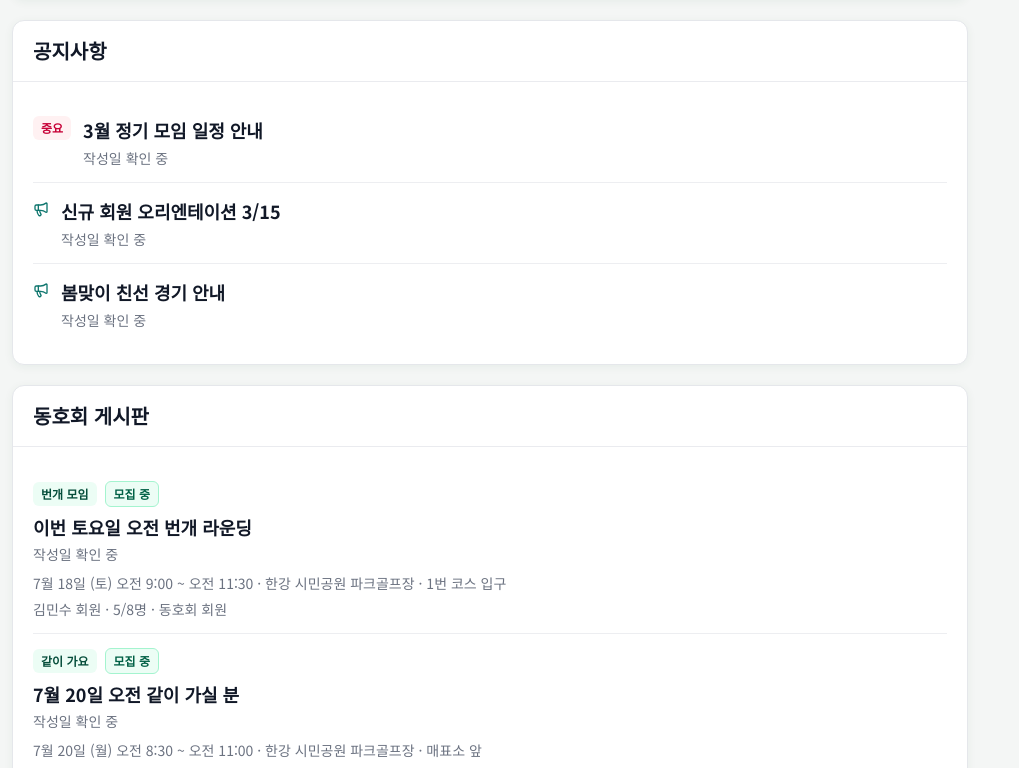
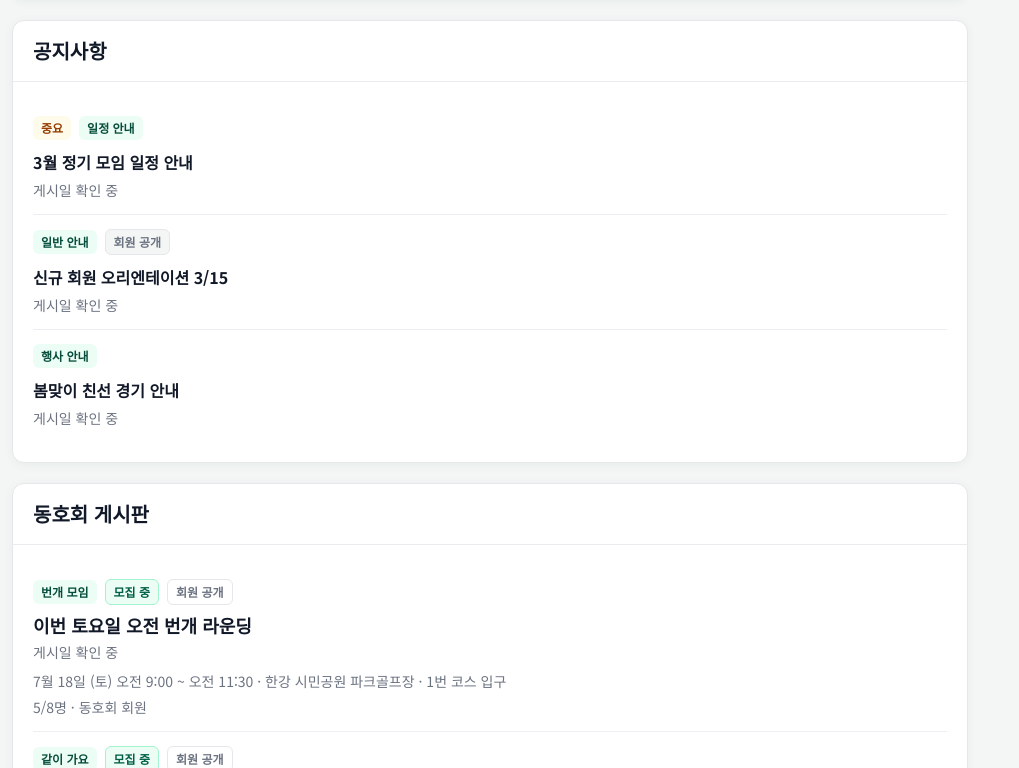
Before and after one commit to ggumggab-2604/pul-platform, a Next.js app: page /clubs/1 in a window 1280 px wide. Shown: the part 2592-3360 px from the top of the page, without its empty margins (0-1019 px from the left). Built offline with nearby package versions, Linux system fonts and the light colour scheme.

Commit message:
PUL approved club notice board structure step 7-5

```diff
--- a/src/components/clubs/detail/ClubDetailSections.tsx
+++ b/src/components/clubs/detail/ClubDetailSections.tsx
@@ -3,6 +3,8 @@ import { ClubEventParticipationPanel } from "@/components/clubs/detail/ClubEvent
 import { Card } from "@/components/ui/Card";
 import {
   clubDetailRecruitStatusLabels,
+  clubNoticeImportanceLabels,
+  clubNoticeTypeLabels,
   clubOfficialEventReservationMethodLabels,
   clubOfficialEventStatusLabels,
   clubOfficialEventTypeLabels,
@@ -14,7 +16,7 @@ import { getCourseDetailPageData } from "@/data/courseDetailPageData";
 import { courseMapItems, courseTypeLabels, operationLabels } from "@/data/courseMapData";
 import { cn } from "@/lib/utils";
 import type { ClubDetailData, ClubDetailPost, ClubOfficialEvent } from "@/types";
-import { CalendarDays, Camera, Flag, MapPin, Megaphone } from "lucide-react";
+import { CalendarDays, Camera, Flag, MapPin } from "lucide-react";
 import Image from "next/image";
 import Link from "next/link";
 import type { ReactNode } from "react";
@@ -305,37 +307,69 @@ export function ClubNoticesSection({ detail }: ClubDetailSectionsProps) {
       {notices.length > 0 ? (
         <ul className="divide-y divide-pul-border/70" data-testid="club-notice-list">
           {notices.map((notice) => (
-            <li key={notice.id} className="flex items-start gap-3 py-3 lg:py-3.5">
-              {notice.important ? (
-                <span className="shrink-0 rounded-md bg-rose-50 px-2 py-1 text-xs font-bold text-rose-700">중요</span>
-              ) : (
-                <Megaphone className="mt-1 h-4 w-4 shrink-0 text-pul-point" aria-hidden="true" />
-              )}
-              <div className="min-w-0">
-                <p className="break-words font-bold leading-snug text-foreground lg:leading-7">{notice.title}</p>
-                <p className="mt-1 text-sm text-pul-muted">{notice.date ?? "작성일 확인 중"}</p>
+            <li key={notice.id} className="py-3.5">
+              <div className="flex flex-wrap items-center gap-2">
+                {notice.importance !== "normal" ? (
+                  <span
+                    className={cn(
+                      "rounded-md px-2 py-1 text-xs font-bold",
+                      notice.importance === "urgent"
+                        ? "bg-rose-100 text-rose-800"
+                        : "bg-amber-50 text-amber-800",
+                    )}
+                  >
+                    {clubNoticeImportanceLabels[notice.importance]}
+                  </span>
+                ) : null}
+                <span className="rounded-md bg-pul-light px-2 py-1 text-xs font-bold text-pul-deep">
+                  {clubNoticeTypeLabels[notice.noticeType]}
+                </span>
+                {notice.visibility === "clubMembers" ? (
+                  <span className="rounded-md border border-pul-border bg-pul-page px-2 py-1 text-xs font-bold text-pul-muted">
+                    회원 공개
+                  </span>
+                ) : null}
               </div>
+              <h3 className="mt-2 break-words text-base font-bold leading-snug text-foreground lg:leading-7">
+                {notice.title}
+              </h3>
+              <p className="mt-1 text-sm text-pul-muted">
+                {notice.publishedAt
+                  ? postDateFormatter.format(new Date(notice.publishedAt))
+                  : "게시일 확인 중"}
+              </p>
             </li>
           ))}
         </ul>
       ) : (
-        <EmptyState>등록된 공지사항이 없습니다.</EmptyState>
+        <EmptyState>
+          등록된 공지사항이 없습니다.
+          <br />
+          새로운 안내는 운영진이 등록하면 이곳에 표시됩니다.
+        </EmptyState>
       )}
     </Card>
   );
 }
 
 export function ClubBoardSection({ detail }: ClubDetailSectionsProps) {
-  const posts = (detail.posts ?? []).slice(0, 3);
+  const posts = (detail.posts ?? [])
+    .filter(
+      (post) =>
+        post.moderationStatus === "visible" &&
+        (post.postStatus === "published" || post.postStatus === "edited"),
+    )
+    .slice(0, 3);
   return (
     <Card id="club-board" title="동호회 게시판" className="scroll-mt-28">
       {posts.length > 0 ? (
-        <ul className="divide-y divide-pul-border/70">
+        <ul className="divide-y divide-pul-border/70" data-testid="club-board-list">
           {posts.map((post) => {
             const course = post.linkedCourseId
               ? courseMapItems.find((item) => item.id === post.linkedCourseId)
               : undefined;
             const schedule = formatPostPeriod(post);
+            const publishedAt = post.publishedAt ?? post.createdAt;
             return (
               <li key={post.id} className="py-3.5">
                 <div className="flex flex-wrap items-center gap-2">
@@ -343,14 +377,30 @@ export function ClubBoardSection({ detail }: ClubDetailSectionsProps) {
                     {clubPostTypeLabels[post.postType]}
                   </span>
                   {post.recruitmentStatus ? (
-                    <span className="rounded-md border border-emerald-200 bg-emerald-50 px-2 py-1 text-xs font-bold text-emerald-800">
+                    <span
+                      className={cn(
+                        "rounded-md border px-2 py-1 text-xs font-bold",
+                        post.recruitmentStatus === "recruiting"
+                          ? "border-emerald-200 bg-emerald-50 text-emerald-800"
+                          : post.recruitmentStatus === "cancelled"
+                            ? "border-rose-200 bg-rose-50 text-rose-700"
+                            : "border-pul-border bg-pul-page text-pul-muted",
+                      )}
+                    >
                       {clubPostRecruitmentStatusLabels[post.recruitmentStatus]}
+                    </span>
+                  ) : null}
+                  {post.visibility === "clubMembers" ? (
+                    <span className="rounded-md border border-pul-border bg-white px-2 py-1 text-xs font-bold text-pul-muted">
+                      회원 공개
                     </span>
                   ) : null}
                 </div>
                 <h3 className="mt-2 break-words font-bold leading-snug text-foreground">{post.title}</h3>
                 <p className="mt-1 text-sm text-pul-muted">
-                  {post.createdAt ? postDateFormatter.format(new Date(post.createdAt)) : "작성일 확인 중"}
+                  {publishedAt
+                    ? postDateFormatter.format(new Date(publishedAt))
+                    : "게시일 확인 중"}
                 </p>
                 {schedule || course || post.location ? (
                   <p className="mt-2 break-words text-sm leading-relaxed text-pul-muted">
@@ -359,13 +409,15 @@ export function ClubBoardSection({ detail }: ClubDetailSectionsProps) {
                     {post.location ? ` · ${post.location}` : ""}
                   </p>
                 ) : null}
-                <p className="mt-1 break-words text-sm text-pul-muted">
-                  {post.authorName ?? "작성자 확인 중"}
-                  {post.capacity !== undefined
-                    ? ` · ${post.participantCount ?? 0}/${post.capacity}명`
-                    : ""}
-                  {post.participantTarget ? ` · ${post.participantTarget}` : ""}
-                </p>
+                {post.capacity !== undefined || post.participantTarget ? (
+                  <p className="mt-1 break-words text-sm text-pul-muted">
+                    {post.capacity !== undefined
+                      ? `${post.participantCount ?? 0}/${post.capacity}명`
+                      : ""}
+                    {post.capacity !== undefined && post.participantTarget ? " · " : ""}
+                    {post.participantTarget ?? ""}
+                  </p>
+                ) : null}
               </li>
             );
           })}
--- a/src/data/clubData.ts
+++ b/src/data/clubData.ts
@@ -3,6 +3,7 @@ import type {
   ClubEventRecruitmentStatus,
   ClubEventStatus,
   ClubEventType,
+  ClubDetailNotice,
   ClubDetailPost,
   ClubJoinInquiryAvailableDay,
   ClubJoinInquiryExperience,
@@ -335,6 +336,23 @@ export const clubPostRecruitmentStatusLabels: Record<
   cancelled: "취소",
 };
 
+export const clubNoticeTypeLabels: Record<ClubDetailNotice["noticeType"], string> = {
+  general: "일반 안내",
+  schedule: "일정 안내",
+  rule: "운영 규칙",
+  urgent: "긴급 안내",
+  event: "행사 안내",
+  closure: "휴회·휴장",
+};
+
+export const clubNoticeImportanceLabels: Record<
+  Exclude<ClubDetailNotice["importance"], "normal">,
+  string
+> = {
+  important: "중요",
+  urgent: "긴급",
+};
+
 export const clubEventStatusLabels: Record<ClubEventStatus, string> = {
   monthlyMeeting: "월례회 운영중",
   regularRound: "정기 라운드 있음",
@@ -454,12 +472,12 @@ export const clubDetailPosts: ClubDetailPost[] = [
     linkedCourseId: "1",
     location: "1번 코스 입구",
     participantTarget: "동호회 회원",
-    summary: "가볍게 두 바퀴 라운딩한 뒤 현장에서 마무리합니다.",
-    authorName: "김민수 회원",
+    contentSummary: "가볍게 두 바퀴 라운딩한 뒤 현장에서 마무리합니다.",
     authorRole: "member",
     recruitmentStatus: "recruiting",
     visibility: "clubMembers",
     moderationStatus: "visible",
+    postStatus: "published",
   },
   {
     id: "cp-1-companion-2026-07-20",
@@ -473,12 +491,12 @@ export const clubDetailPosts: ClubDetailPost[] = [
     linkedCourseId: "1",
     location: "매표소 앞",
     participantTarget: "초보 회원 환영",
-    summary: "천천히 연습 라운딩하실 회원 두 분을 기다립니다.",
-    authorName: "이영희 회원",
+    contentSummary: "천천히 연습 라운딩하실 회원 두 분을 기다립니다.",
     authorRole: "member",
     recruitmentStatus: "recruiting",
     visibility: "clubMembers",
     moderationStatus: "visible",
+    postStatus: "published",
   },
 ];
 
@@ -624,6 +642,126 @@ export const memberStyleLabels: Record<ClubMemberStyle, string> = {
   senior: "시니어 중심",
   family: "가족 모임",
   competition: "대회 준비",
+};
+
+type ClubNoticeDisplayMetadata = Pick<
+  ClubDetailNotice,
+  "noticeType" | "importance" | "visibility"
+>;
+
+/** 기존 공지 제목에 명시적으로 연결된 상세 표시 메타데이터입니다. */
+const clubNoticeMetadataByTitle: Record<string, ClubNoticeDisplayMetadata> = {
+  "3월 정기 모임 일정 안내": {
+    noticeType: "schedule",
+    importance: "important",
+    visibility: "public",
+  },
+  "신규 회원 오리엔테이션 3/15": {
+    noticeType: "general",
+    importance: "normal",
+    visibility: "clubMembers",
+  },
+  "봄맞이 친선 경기 안내": {
+    noticeType: "event",
+    importance: "normal",
+    visibility: "public",
+  },
+  "4월 회원 대기 명단 접수": {
+    noticeType: "general",
+    importance: "important",
+    visibility: "clubMembers",
+  },
+  "봄 시즌 개장 안내": {
+    noticeType: "general",
+    importance: "normal",
+    visibility: "public",
+  },
+  "5월 송도 오픈 대회 참가 신청": {
+    noticeType: "event",
+    importance: "important",
+    visibility: "public",
+  },
+  "여성회원 모집 공지": {
+    noticeType: "general",
+    importance: "normal",
+    visibility: "public",
+  },
+  "봄 시즌 정기 모임 일정": {
+    noticeType: "schedule",
+    importance: "important",
+    visibility: "public",
+  },
+  "신규 멘토 모집": {
+    noticeType: "general",
+    importance: "normal",
+    visibility: "clubMembers",
+  },
+  "4월 봄나들이 라운딩": {
+    noticeType: "event",
+    importance: "important",
+    visibility: "public",
+  },
+  "신규 회원 환영회": {
+    noticeType: "event",
+    importance: "normal",
+    visibility: "clubMembers",
+  },
+  "2026 시즌 모집 마감": {
+    noticeType: "closure",
+    importance: "important",
+    visibility: "public",
+  },
+  "전국 대회 일정 공유": {
+    noticeType: "event",
+    importance: "normal",
+    visibility: "clubMembers",
+  },
+  "여성 입문반 4월 개강": {
+    noticeType: "schedule",
+    importance: "important",
+    visibility: "public",
+  },
+  "대기 명단 순번 안내": {
+    noticeType: "general",
+    importance: "normal",
+    visibility: "clubMembers",
+  },
+  "봄 제주 오픈 행사": {
+    noticeType: "event",
+    importance: "important",
+    visibility: "public",
+  },
+  "관광객 회원 안내": {
+    noticeType: "general",
+    importance: "normal",
+    visibility: "public",
+  },
+  "시니어 입문반 4월 모집": {
+    noticeType: "schedule",
+    importance: "important",
+    visibility: "public",
+  },
+  "건강검진 연계 프로그램": {
+    noticeType: "general",
+    importance: "normal",
+    visibility: "clubMembers",
+  },
+  "가족의 날 5월 일정": {
+    noticeType: "event",
+    importance: "important",
+    visibility: "public",
+  },
+  "대기 명단 안내": {
+    noticeType: "general",
+    importance: "normal",
+    visibility: "clubMembers",
+  },
+};
+
+const defaultClubNoticeMetadata: ClubNoticeDisplayMetadata = {
+  noticeType: "general",
+  importance: "normal",
+  visibility: "public",
 };
 
 export const parkGolfClubs: ParkGolfClub[] = [
@@ -939,6 +1077,12 @@ export const parkGolfClubs: ParkGolfClub[] = [
   },
 ];
 
+const clubNoticeImportanceRank: Record<ClubDetailNotice["importance"], number> = {
+  urgent: 0,
+  important: 1,
+  normal: 2,
+};
+
 /** 목록 기본정보를 단일 기준으로 사용해 상세페이지 데이터를 구성합니다. */
 export function getClubDetailData(id: string): ClubDetailData | undefined {
   const club = parkGolfClubs.find((item) => item.id === id);
@@ -948,8 +1092,37 @@ export function getClubDetailData(id: string): ClubDetailData | undefined {
     (event) => event.relatedClubId === club.id && event.moderationStatus === "visible",
   );
   const posts = clubDetailPosts.filter(
-    (post) => post.relatedClubId === club.id && post.moderationStatus === "visible",
+    (post) =>
+      post.relatedClubId === club.id &&
+      post.moderationStatus === "visible" &&
+      (post.postStatus === "published" || post.postStatus === "edited"),
   );
+  const notices = (club.notices ?? [])
+    .map((title, index): ClubDetailNotice => {
+      const metadata = clubNoticeMetadataByTitle[title] ?? defaultClubNoticeMetadata;
+      return {
+        id: `${club.id}-notice-${index + 1}`,
+        clubId: club.id,
+        title,
+        ...metadata,
+        status: "published",
+      };
+    })
+    .filter((notice) => notice.status === "published")
+    .sort((left, right) => {
+      const importanceDifference =
+        clubNoticeImportanceRank[left.importance] -
+        clubNoticeImportanceRank[right.importance];
+      if (importanceDifference !== 0) return importanceDifference;
+
+      const leftPublishedAt = left.publishedAt
+        ? Date.parse(left.publishedAt)
+        : 0;
+      const rightPublishedAt = right.publishedAt
+        ? Date.parse(right.publishedAt)
+        : 0;
+      return rightPublishedAt - leftPublishedAt;
+    });
   const recentActivityMonth = club.recentEvent?.match(/^(\d+월)/)?.[1];
   const recentActivitySummary = club.recentEvent?.includes("친선")
     ? "인근 동호회와 친선 경기 진행"
@@ -973,11 +1146,7 @@ export function getClubDetailData(id: string): ClubDetailData | undefined {
       canWithdraw: false,
       canManage: false,
     },
-    notices: (club.notices ?? []).slice(0, 3).map((title, index) => ({
-      id: `${club.id}-notice-${index + 1}`,
-      title,
-      important: index === 0,
-    })),
+    notices,
     posts,
     photos: [],
     recentActivities:
--- a/src/types/index.ts
+++ b/src/types/index.ts
@@ -454,12 +454,48 @@ export type ParkGolfClub = {
   featured?: boolean;
 };
 
+export type ClubContentAuthorRole = "clubAdmin" | "clubManager" | "member";
+
+export type ClubContentVisibility = "public" | "clubMembers";
+
+export type ClubModerationStatus = "visible" | "review" | "hidden";
+
+export type ClubNoticeType =
+  | "general"
+  | "schedule"
+  | "rule"
+  | "urgent"
+  | "event"
+  | "closure";
+
+export type ClubNoticeImportance = "normal" | "important" | "urgent";
+
+export type ClubNoticeStatus = "draft" | "published" | "hidden" | "archived";
+
 export type ClubDetailNotice = {
   id: string;
+  clubId: string;
   title: string;
-  date?: string;
-  important?: boolean;
+  contentSummary?: string;
+  publishedAt?: string;
+  authorRole?: Exclude<ClubContentAuthorRole, "member">;
+  noticeType: ClubNoticeType;
+  importance: ClubNoticeImportance;
+  visibility: ClubContentVisibility;
+  status: ClubNoticeStatus;
+  createdAt?: string;
+  updatedAt?: string;
+  statusChangedAt?: string;
+  statusChangedBy?: string;
+  auditNote?: string;
 };
+
+export type ClubPostStatus = "published" | "edited" | "deleted" | "archived";
+
+export type ClubAuthorRestrictionStatus =
+  | "none"
+  | "underReview"
+  | "restricted";
 
 export type ClubDetailPost = {
   id: string;
@@ -473,21 +509,36 @@ export type ClubDetailPost = {
     | "roundReview"
     | "eventReview"
     | "information";
+  contentSummary?: string;
+  authorId?: string;
+  authorDisplayName?: string;
+  authorRole: ClubContentAuthorRole;
+  publishedAt?: string;
   createdAt?: string;
+  updatedAt?: string;
+  statusChangedAt?: string;
+  statusChangedBy?: string;
+  auditNote?: string;
   startsAt?: string;
   endsAt?: string;
   linkedCourseId?: string;
   courseName?: string;
   location?: string;
-  authorName?: string;
-  authorRole: "clubAdmin" | "clubManager" | "member";
   capacity?: number;
   participantCount?: number;
   participantTarget?: string;
   recruitmentStatus?: "recruiting" | "full" | "closed" | "completed" | "cancelled";
-  summary?: string;
-  visibility: "public" | "clubMembers";
-  moderationStatus: "visible" | "review" | "hidden";
+  shortGuide?: string;
+  visibility: ClubContentVisibility;
+  moderationStatus: ClubModerationStatus;
+  moderationReason?: string;
+  moderatedAt?: string;
+  moderatedBy?: string;
+  hiddenAt?: string;
+  restoredAt?: string;
+  reportCount?: number;
+  authorRestrictionStatus?: ClubAuthorRestrictionStatus;
+  postStatus: ClubPostStatus;
 };
 
 export type ClubActivityPhoto = {
```
